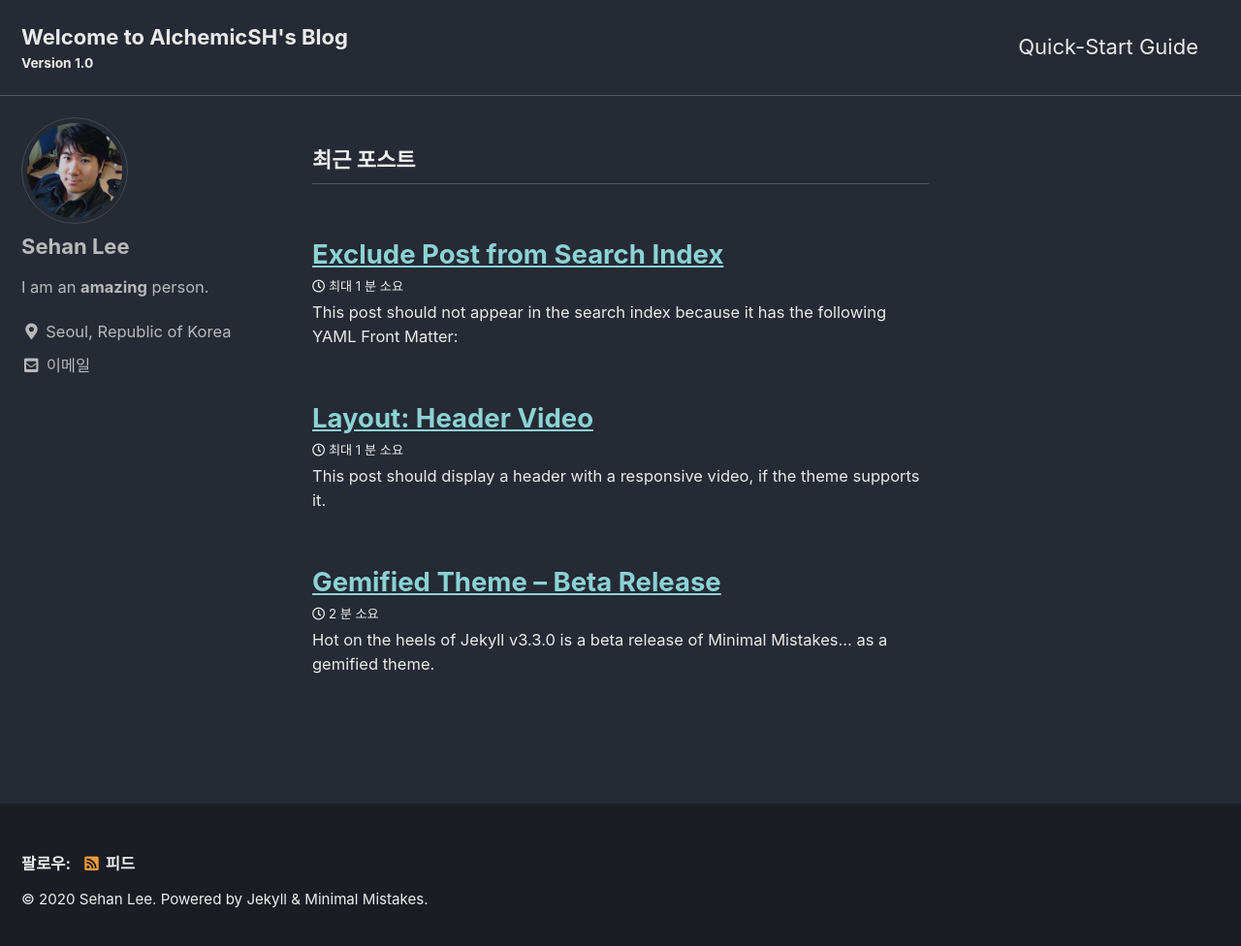
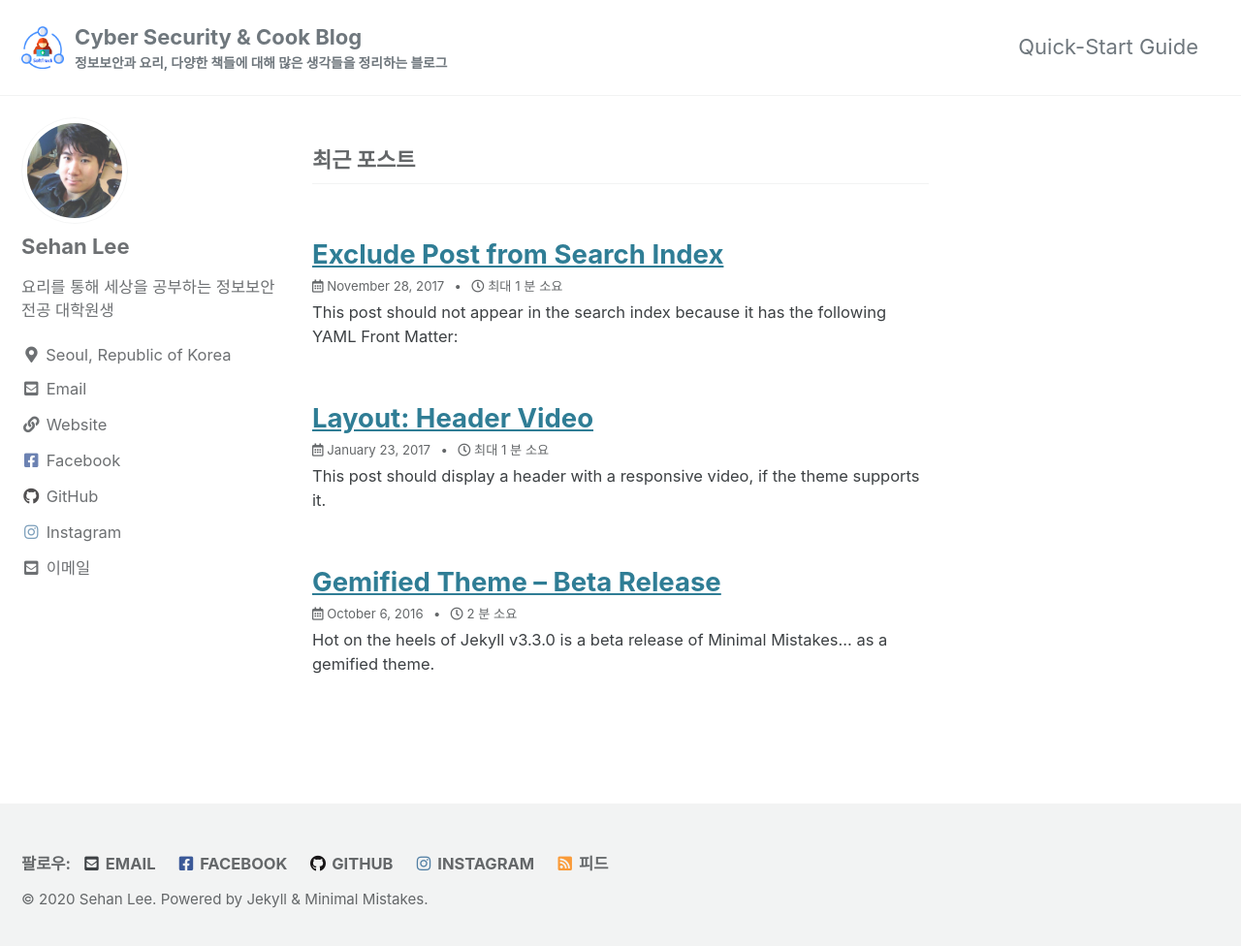
Before and after one commit to AlchemicSH/AlchemicSH.github.io, a Jekyll site: the page built from index.html, in a window 1280 px wide and 984 px high. Shown: the top 976 px of the window at 97% size. Built offline with Jekyll 4.4.1, drawn with Linux system fonts in a browser that asks for light colours; cached includes are drawn as plain includes; the list of posts is cut into pages by our own code.

Commit message:
updates 2020-11-02 20:12

```diff
--- a/_config.yml
+++ b/_config.yml
@@ -12,27 +12,27 @@
 
 # theme                  : "minimal-mistakes-jekyll"
 # remote_theme           : "mmistakes/minimal-mistakes"
-minimal_mistakes_skin    : "dark" # "air", "aqua", "contrast", "dark", "dirt", "neon", "mint", "plum", "sunrise"
+minimal_mistakes_skin    : "default" # "air", "aqua", "contrast", "dark", "dirt", "neon", "mint", "plum", "sunrise"
 
 # Site Settings
 locale                   : "ko-KR"
-title                    : "Welcome to AlchemicSH's Blog"
+title                    : "Cyber Security & Cook Blog"
 title_separator          : "&#124;"
-subtitle                 : "Version 1.0"
+subtitle                 : "정보보안과 요리, 다양한 책들에 대해 많은 생각들을 정리하는 블로그"
 name                     : "Sehan Lee"
-description              : "여러가지 글들을 공유하는 블로그"
-url                      : # the base hostname & protocol for your site e.g. "https://mmistakes.github.io"
+description              : "정보보안과 요리에 대해 다양한 생각과 글을 정리하는 블로그"
+url                      : "https://alchemicsh.github.io"
 baseurl                  : # the subpath of your site, e.g. "/blog"
-repository               : # GitHub username/repo-name e.g. "mmistakes/minimal-mistakes"
+repository               : "AlchemicSH/AlchemicSH.github.io"
 teaser                   : # path of fallback teaser image, e.g. "/assets/images/500x300.png"
-logo                     : # path of logo image to display in the masthead, e.g. "/assets/images/88x88.png"
+logo                     : "/assets/images/SoftTrack_Logo.png"
 masthead_title           : # overrides the website title displayed in the masthead, use " " for no title
 breadcrumbs              : true
 words_per_minute         : 200
 comments:
-  provider               : # false (default), "disqus", "discourse", "facebook", "staticman", "staticman_v2", "utterances", "custom"
+  provider               : disqus # false (default), "disqus", "discourse", "facebook", "staticman", "staticman_v2", "utterances", "custom"
   disqus:
-    shortname            : # https://help.disqus.com/customer/portal/articles/466208-what-s-a-shortname-
+    shortname            : alchemicsh.github.io # https://help.disqus.com/customer/portal/articles/466208-what-s-a-shortname-
   discourse:
     server               : # https://meta.discourse.org/t/embedding-discourse-comments-via-javascript/31963 , e.g.: meta.discourse.org
   facebook:
@@ -82,6 +82,7 @@ social:
   type                   : # Person or Organization (defaults to Person)
   name                   : # If the user or organization name differs from the site's name
   links: # An array of links to social media profiles
+    - "https://www.facebook.com/Alchemic.SH"
 
 # Analytics
 analytics:
@@ -95,41 +96,44 @@ analytics:
 author:
   name             : "Sehan Lee"
   avatar           : "/assets/images/profile_img.jpg"
-  bio              : "I am an **amazing** person."
+  bio              : "요리를 통해 세상을 공부하는 정보보안 전공 대학원생"
   location         : "Seoul, Republic of Korea"
   email            : "sehands@kakao.com"
   links:
     - label: "Email"
       icon: "fas fa-fw fa-envelope-square"
-      # url: "mailto:your.name@email.com"
+      url: "mailto:sehands@kakao.com"
     - label: "Website"
       icon: "fas fa-fw fa-link"
-      # url: "https://your-website.com"
+      url: "http://www.softtrack.co.kr"
     - label: "Twitter"
       icon: "fab fa-fw fa-twitter-square"
       # url: "https://twitter.com/"
     - label: "Facebook"
       icon: "fab fa-fw fa-facebook-square"
-      # url: "https://facebook.com/"
+      url: "https://www.facebook.com/Alchemic.SH"
     - label: "GitHub"
       icon: "fab fa-fw fa-github"
-      # url: "https://github.com/"
+      url: "https://github.com/AlchemicSH"
     - label: "Instagram"
       icon: "fab fa-fw fa-instagram"
-      # url: "https://instagram.com/"
+      url: "https://www.instagram.com/alchemic_sh/"
 
 # Site Footer
 footer:
   links:
+    - label: "Email"
+      icon: "fas fa-fw fa-envelope-square"
+      url: "mailto:sehands@kakao.com"
     - label: "Twitter"
       icon: "fab fa-fw fa-twitter-square"
       # url:
     - label: "Facebook"
       icon: "fab fa-fw fa-facebook-square"
-      # url:
+      url: "https://www.facebook.com/Alchemic.SH"
     - label: "GitHub"
       icon: "fab fa-fw fa-github"
-      # url:
+      url: "https://github.com/AlchemicSH"
     - label: "GitLab"
       icon: "fab fa-fw fa-gitlab"
       # url:
@@ -138,7 +142,7 @@ footer:
       # url:
     - label: "Instagram"
       icon: "fab fa-fw fa-instagram"
-      # url:
+      url: "https://www.instagram.com/alchemic_sh/"
 
 
 # Reading Files
@@ -170,8 +174,6 @@ exclude:
   - Rakefile
   - README
   - tmp
-  - /docs # ignore Minimal Mistakes /docs
-  - /test # ignore Minimal Mistakes /test
 keep_files:
   - .git
   - .svn
@@ -273,9 +275,18 @@ defaults:
       path: ""
       type: posts
     values:
+      show_date: true
       layout: single
       author_profile: true
       read_time: true
-      comments: # true
+      comments: true
       share: true
       related: true
+
+  # _pages
+  - scope:
+      path: "_pages"
+      type: pages
+    values:
+      layout: single
+      author_profile: true
```
Also changed, not shown: Gemfile (+16 -1 lines), assets/images/SoftTrack_Logo.png (added), favicon.ico (added).
